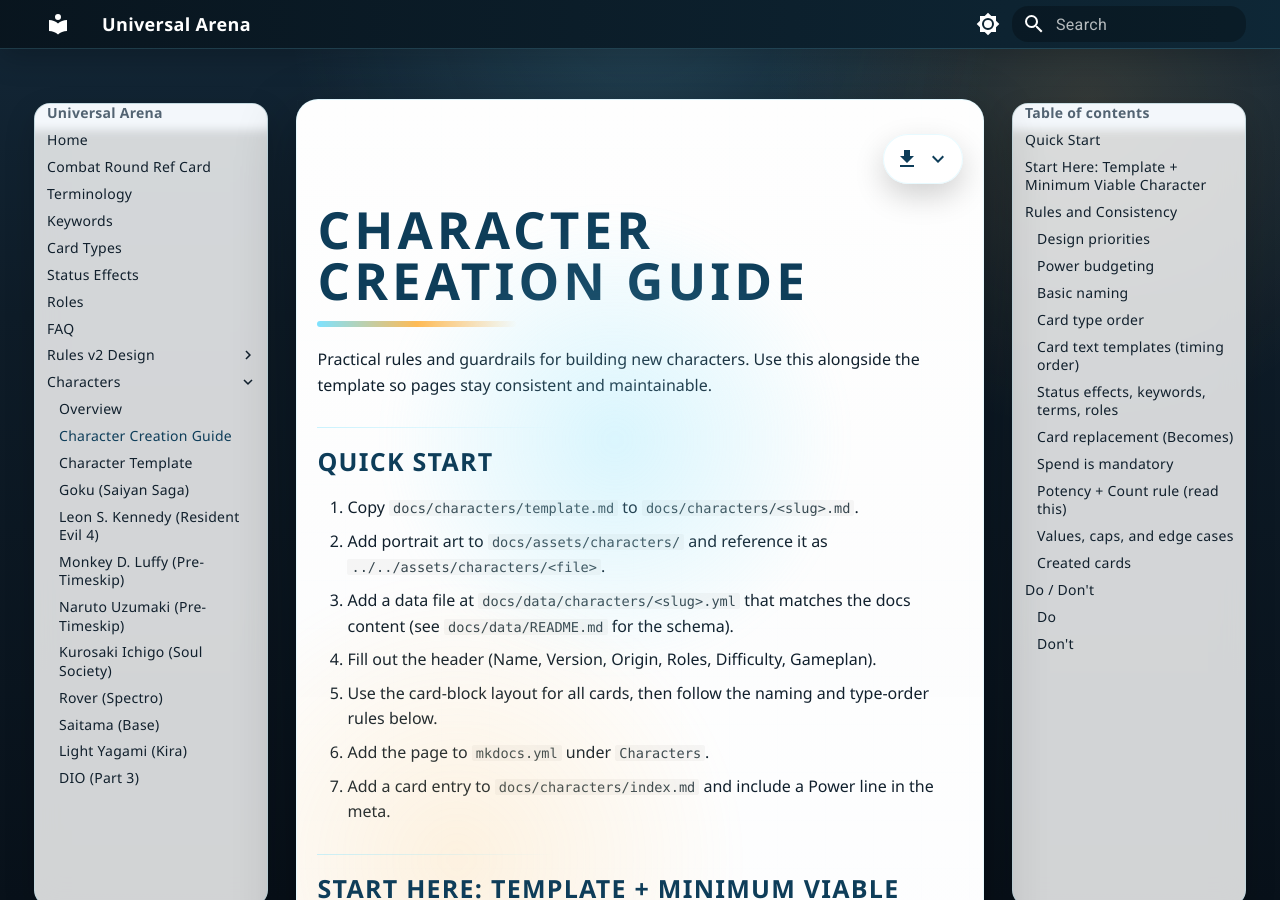
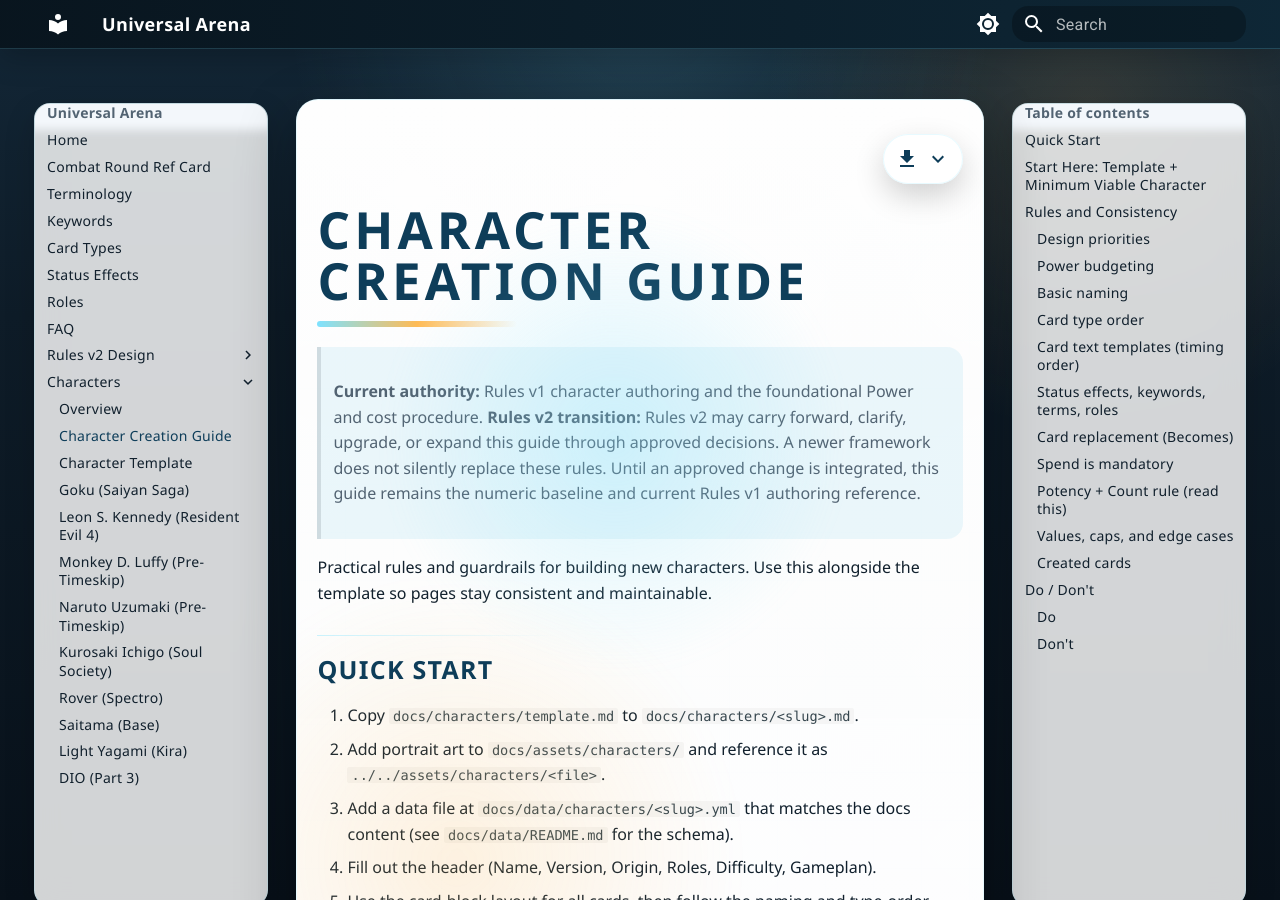
Before and after one commit to HVS13/UniversalArena, an MkDocs documentation site: the page built from docs/characters/character-creation-guide.md, in a window 1280 px wide and 900 px high. Built offline with MkDocs 1.6.1 and Material for MkDocs 9.7.7, drawn with Linux system fonts in a browser that asks for light colours.

Commit message:
Clarify Character Creation Guide transition authority

```diff
--- a/docs/characters/character-creation-guide.md
+++ b/docs/characters/character-creation-guide.md
@@ -1,4 +1,7 @@
 # Character Creation Guide
+
+> **Current authority:** Rules v1 character authoring and the foundational Power and cost procedure.
+> **Rules v2 transition:** Rules v2 may carry forward, clarify, upgrade, or expand this guide through approved decisions. A newer framework does not silently replace these rules. Until an approved change is integrated, this guide remains the numeric baseline and current Rules v1 authoring reference.
 
 Practical rules and guardrails for building new characters. Use this alongside the template so pages stay consistent and maintainable.
 
```
